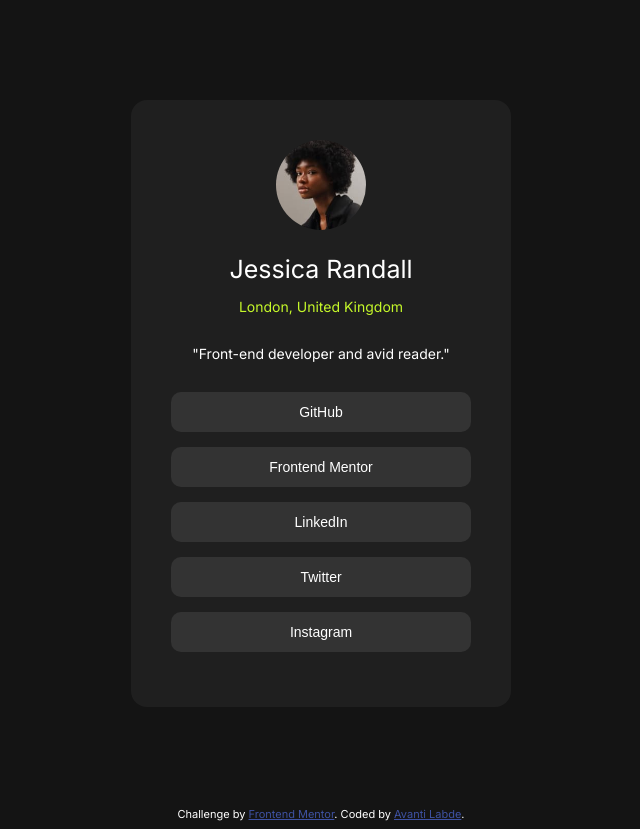
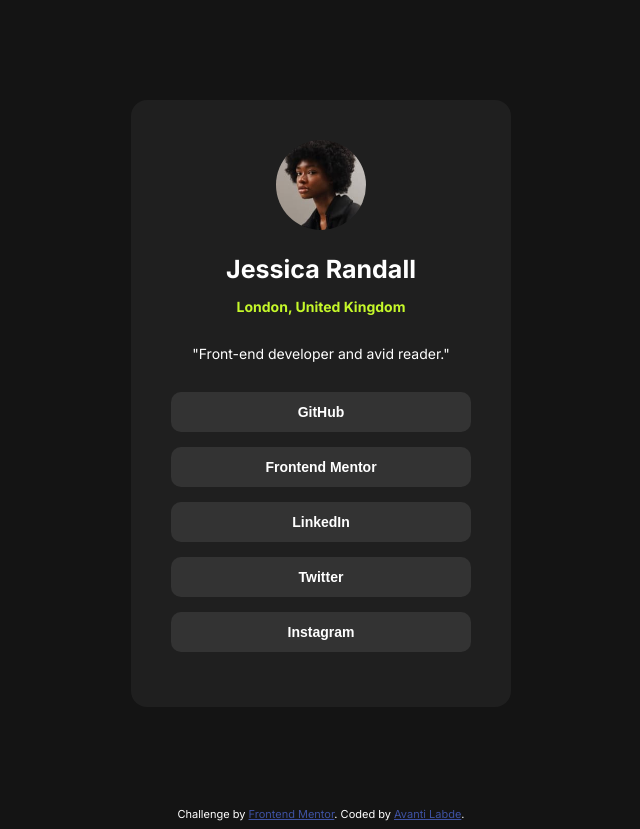
Before and after one commit to Avanti-L/social-links-profile, a plain HTML site: page index.html in a window 1280 px wide. Shown: the whole page, without its empty margins (319-959 px from the left). Drawn offline with Linux system fonts and the light colour scheme.

Commit message:
Improved the code

```diff
--- a/style.css
+++ b/style.css
@@ -32,6 +32,7 @@ body {
         padding: 12px;
         border-radius: 10px;
         font-size: 14px;
+        font-weight: bold;
     }
 
     button:hover {
@@ -42,6 +43,7 @@ body {
 
     .from {
         color: hsl(75, 94%, 57%);
+        font-weight: bold;
     }
 
     .avatar {
@@ -57,6 +59,7 @@ body {
     .name {
         font-size: 25px;
         margin: 0;
+        font-weight: bold;
     }
 
 }
@@ -88,6 +91,7 @@ body {
         padding: 12px;
         border-radius: 10px;
         font-size: 14px;
+        font-weight: bold;
     }
 
     button:hover {
@@ -98,6 +102,7 @@ body {
 
     .from {
         color: hsl(75, 94%, 57%);
+        font-weight: bold;
     }
 
     .avatar {
@@ -113,6 +118,7 @@ body {
     .name {
         font-size: 25px;
         margin: 0;
+        font-weight: bold;
     }
 
 }
```
